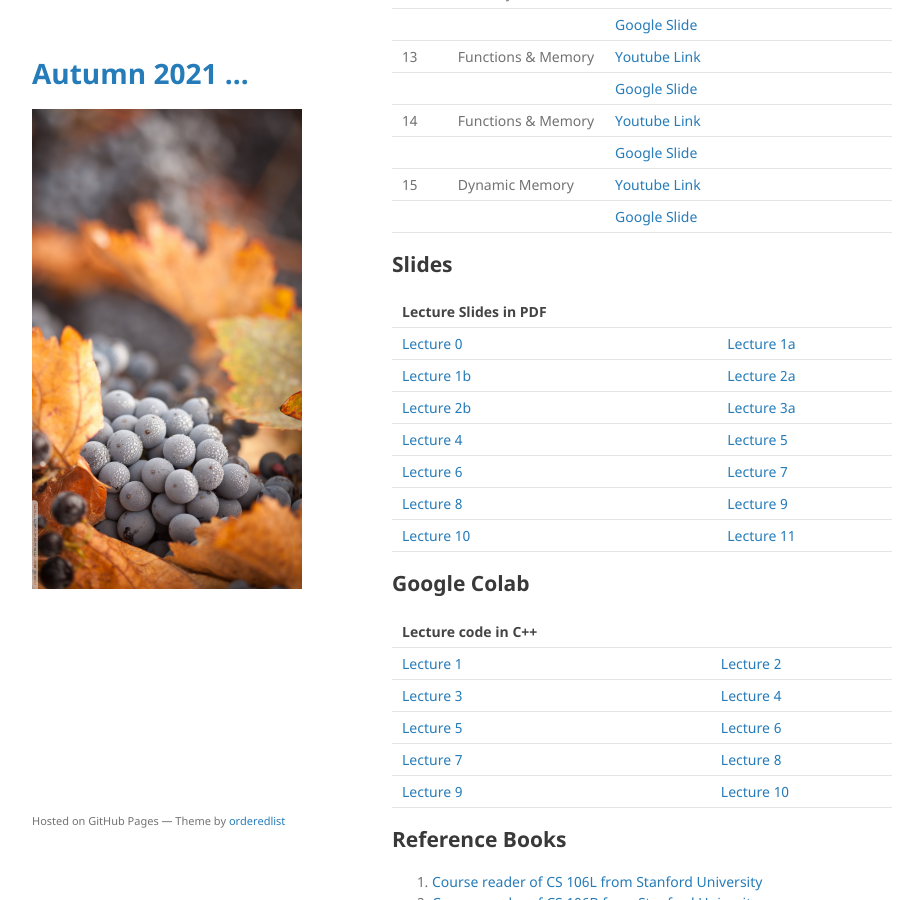
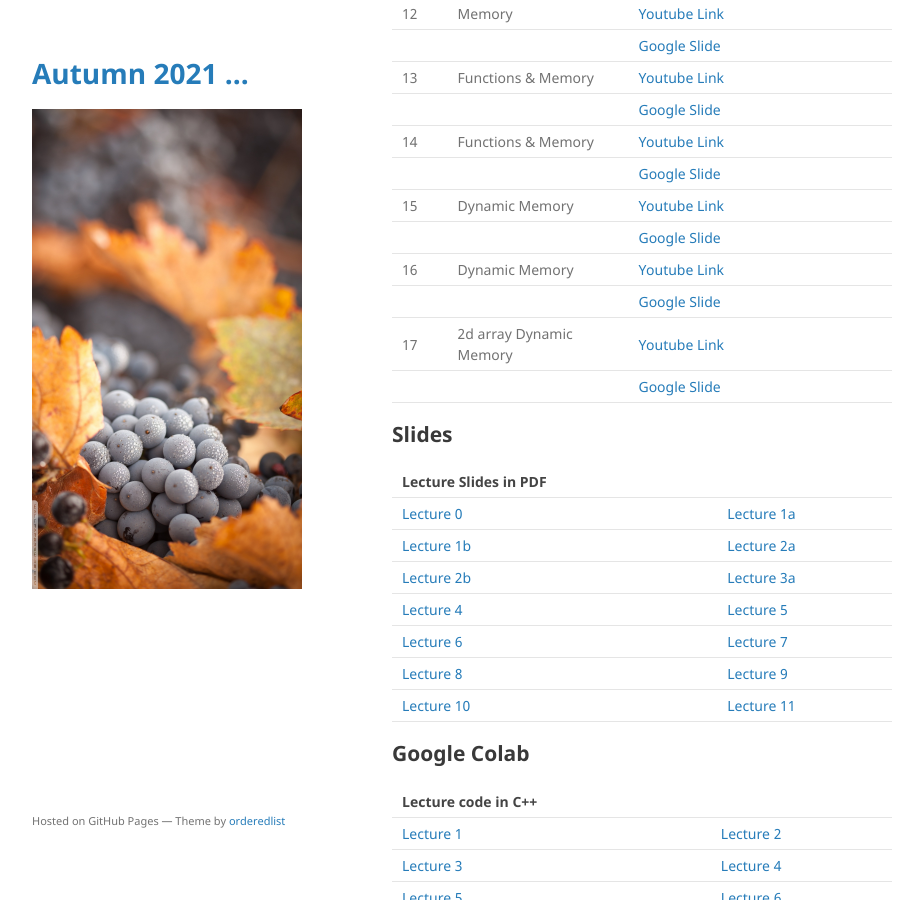
Before and after one commit to mohammadmotiurrahman/mohammadmotiurrahman.github.io, a Jekyll site: the page built from cse203_5/index.md, in a window 1280 px wide and 900 px high, scrolled down 2939 px. Shown: the whole window, without its empty margins (178-1101 px from the left). Built offline with Jekyll 4.4.1, drawn with Linux system fonts in a browser that asks for light colours; our own code applies the rules of GitHub Pages for plain Markdown files.

Commit message:
Update index.md

```diff
--- a/cse203_5/index.md
+++ b/cse203_5/index.md
@@ -98,6 +98,10 @@ environment will force me to not evaluate your exam copies.
 |         |              | [Google Slide](https://jamboard.google.com/d/1zosBLXddutb-StReRZY1YgNmaRsFI-k1mmUoxtnnGJI/edit?usp=sharing)    |
 | 15      | Dynamic Memory | [Youtube Link](https://drive.google.com/file/d/1YqiPZY5NmpAixzFIqtLcTaeGySYL3rQQ/view?usp=sharing)       |
 |         |              | [Google Slide](https://jamboard.google.com/d/1JJlm1j506u1r_h3Dw4-5uS-Wb6B5xkycixIvjfWh9Co/edit?usp=sharing)    |
+| 16      | Dynamic Memory | [Youtube Link](https://drive.google.com/file/d/1c5SA-MunWZgNe8yW3jv-TQC3ZWboaJrB/view?usp=sharing)       |
+|         |              | [Google Slide](https://jamboard.google.com/d/1lRmnMJLDE7VlWAJFH1hp3Q6bOrm5RTng0_34WxBL8z0/edit?usp=sharing)    |
+| 17      | 2d array Dynamic Memory | [Youtube Link](https://drive.google.com/file/d/1JFYcC65Mz8mXDXl7YgN_V4g-xuR67_iy/view?usp=sharing)       |
+|         |              | [Google Slide](https://jamboard.google.com/d/1lRmnMJLDE7VlWAJFH1hp3Q6bOrm5RTng0_34WxBL8z0/edit?usp=sharing)    |
 
 
 ## Slides
```
